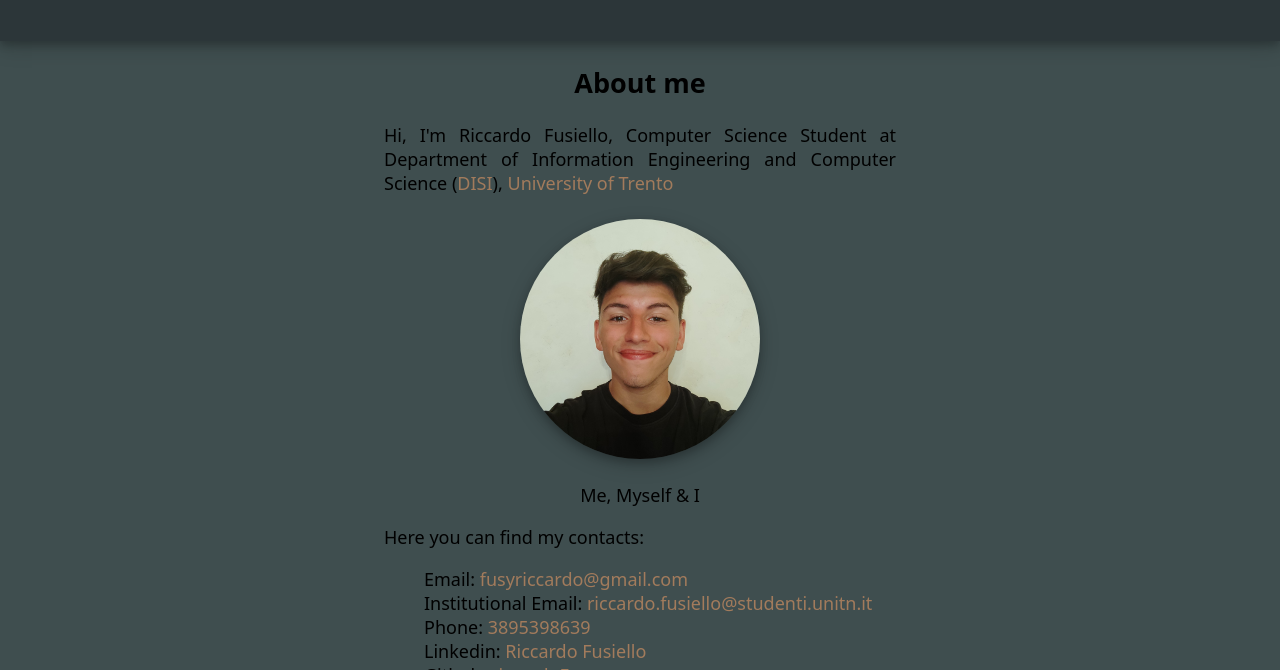
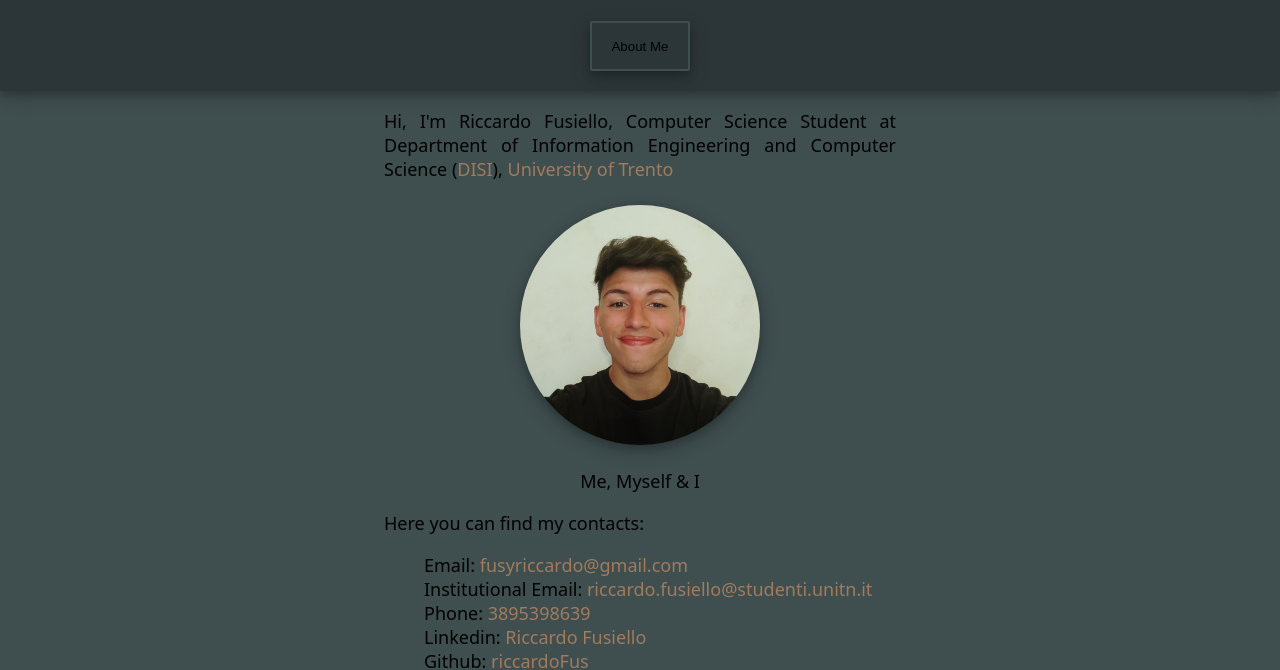
Before and after one commit to riccardoFus/Cavi-Website, a plain HTML site: page index.html in a window 1280 px wide. Shown: the part 96-766 px from the top of the page. Drawn offline with Linux system fonts and the light colour scheme.

Commit message:
prima bozza

```diff
--- a/index.html
+++ b/index.html
@@ -9,9 +9,15 @@
 </head>
 <body>
     <div id="header">
-        <h1><a href="index.html">Riccardo Fusiello (Cavi)</a></h1>
+        <div>
+            <h1><a href="index.html">Riccardo Fusiello (Cavi)</a></h1>
+        </div>
+        <div>
+            <form action="aboutMe.html">
+                <input type="submit" value="About Me" id="button">
+            </form>
+        </div>
     </div>
-    <h2>About me</h2>
     <p>
         Hi, I'm Riccardo Fusiello, Computer Science Student at Department of Information Engineering and Computer Science (<a href="https://www.disi.unitn.it/" target="_blank">DISI</a>), <a href="https://www.unitn.it/en" target="_blank">University of Trento</a>
     </p>
--- a/style/style.css
+++ b/style/style.css
@@ -9,6 +9,16 @@ p {
    text-align: justify;
    margin-left: 30%;
    margin-right: 30%;
+}
+#button {
+    border:2px solid #3F4E4F;
+    border-radius: 2px;
+    text-decoration: none;
+    background-color: #2C3639;
+    width: 100px;
+    height: 50px;
+    box-shadow: 0 4px 8px 0 rgba(0, 0, 0, 0.2), 0 6px 20px 0 rgba(0, 0, 0, 0.19);
+    cursor: pointer;
 }
 #header {
     background-color: #2C3639;
```
Also changed, not shown: aboutMe.html (added, +22 -0 lines).
